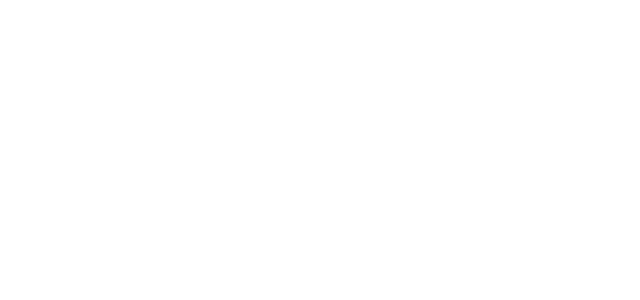
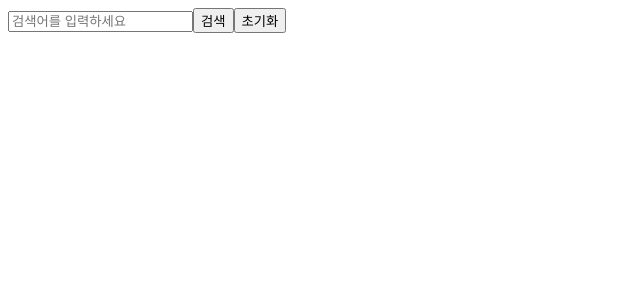
Before and after one commit to suve1y34/suinprjtvue, a Vue app: page /search/aladin in a window 1280 px wide. Before the commit this address had no page. Shown: the top 300 px of the page, without its empty margins (0-640 px from the left). Built offline with nearby package versions, Linux system fonts and the light colour scheme.

Commit message:
[feat] 알라딘 API 연동 기초작업 - api/pinia store 알라딘 관련 파일 생성 및 기초 작업 - 에러/검색결과 0건 처리 표시로직 추가 예정

```diff
--- /dev/null
+++ b/src/api/aladin.api.ts
@@ -0,0 +1,12 @@
+import { apiClient } from "./http";
+import type { AladinBook } from "@/types/aladin";
+
+const endpoints = {
+    search: '/api/search/aladin',
+};
+
+export const aladinApi = {
+    search(keyword: string, start = 1, maxResults = 20) : Promise<AladinBook[]> {
+        return apiClient.post<AladinBook[]>(endpoints.search, { keyword, start, maxResults });
+    },
+};
--- a/src/router/index.ts
+++ b/src/router/index.ts
@@ -17,6 +17,11 @@ const routes: RouteRecordRaw[] = [
     path: '/',
     name: 'books-list',
     component: BookshelfView
+  },
+  {
+    path: '/search/aladin',
+    name: 'aladin-search',
+    component: () => import('@/views/AladinSearchView.vue'),
   }
 ];
 
--- /dev/null
+++ b/src/stores/aladin.store.ts
@@ -0,0 +1,33 @@
+import { defineStore } from "pinia";
+import { aladinApi } from "@/api/aladin.api";
+import type { AladinBook } from "@/types/aladin";
+
+export const useAladinStore = defineStore('aladin', {
+    state: () => ({
+        keyword: '' as string,
+        results: [] as AladinBook[],
+        loading: false,
+        error: null as string | null,
+    }),
+    actions: {
+        async search(keyword?: string) {
+            const q = (keyword ?? this.keyword).trim();
+            if (!q) { this.results = []; this.error = null; return; }
+
+            this.loading = true; this.error = null;
+            try {
+                this.results = await aladinApi.search(q, 1, 20);
+            } catch(e: any) {
+                this.error = e?.message ?? '검색 실패';
+                this.results = [];
+            } finally {
+                this.loading = false;
+            }
+        },
+        clear() {
+            this.keyword = '';
+            this.results = [];
+            this.error = null;
+        }
+    },
+});
--- /dev/null
+++ b/src/types/aladin.ts
@@ -0,0 +1,8 @@
+export interface AladinBook {
+    isbn13Code: string;
+    title: string;
+    author: string;
+    pages?: number | null;
+    publisher?: string | null;
+    pubDate?: string | null;
+}
--- /dev/null
+++ b/src/views/AladinSearchView.vue
@@ -0,0 +1,56 @@
+<template>
+    <section class="p-4 max-w-fxl mx-auto">
+        <header class="flex items-center gap-2 mb-4">
+            <input
+                v-model="input"
+                class="border rounded px-3 py-2 flex-1"
+                placeholder="검색어를 입력하세요"
+            />
+            <button class="border rounded px-4 py-2" @click="onSearchClick" :disabled="loading">
+                {{ loading ? '검색중..' : '검색' }}
+            </button>
+            <button class="border rounded px-3 py-2" @click="store.clear()" :disabled="loading">초기화</button>
+        </header>
+
+        <p v-if="error" class="text-red-600 mb-2">{{ error }}</p>
+        <p v-if="!loading && results.length === 0 && keyword" class="text-gray-600">검색 결과가 없습니다.</p>
+
+        <ul v-if="results.length" class="space-y-2">
+            <li v-for="b in results" :key="b.isbn13Code" class="border rounded p-3">
+                <div class="text-sm text-gray-500">{{ b.isbn13Code }}</div>
+                <div class="font-semibold">{{ b.title }}</div>
+                <div class="text-sm">{{ b.author }}</div>
+                <div class="text-xs text-gray-600">
+                    <span v-if="b.publisher">{{ b.publisher }}</span>
+                    <span v-if="b.pubDate">{{ b.pubDate }}</span>
+                    <span v-if="b.pages">{{ b.pages }}</span>
+                </div>
+            </li>
+        </ul>
+    </section>
+</template>
+
+<script setup lang="ts">
+import { ref, watch } from 'vue';
+import { storeToRefs } from 'pinia';
+import { useAladinStore } from '@/stores/aladin.store';
+
+const store = useAladinStore();
+const { keyword, results, loading, error } = storeToRefs(store);
+
+const input = ref(store.keyword);
+
+let timer: number | undefined;
+watch(input, (v) => {
+    store.keyword = v;
+    if (timer) window.clearTimeout(timer);
+    timer = window.setTimeout(() => {
+        store.search(v);
+    }, 300);
+});
+
+function onSearchClick() { if (timer) window.clearTimeout(timer); store.search(input.value); }
+</script>
+<style scoped>
+.space-y-2 > * + * { margin-top: .5rem; }
+</style>
```
